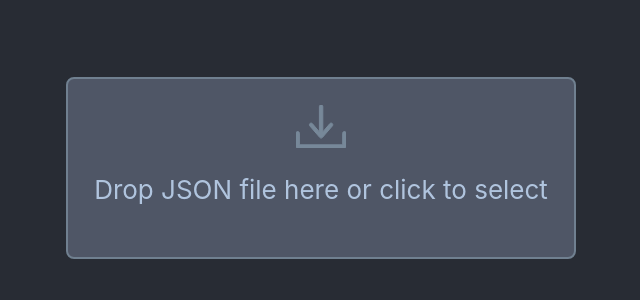
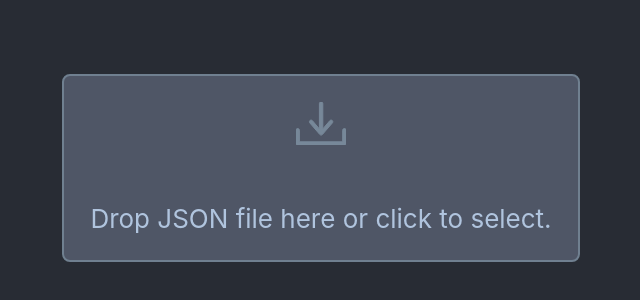
Before and after one commit to anselbrandt/drag-drop-json-chart, a React (Create React App) app: page / in a window 1280 px wide. Shown: the part 232-532 px from the top of the page, without its empty margins (319-959 px from the left). Built offline with nearby package versions, Linux system fonts and the light colour scheme.

Commit message:
Handle non-JSON file error

```diff
--- a/src/App.js
+++ b/src/App.js
@@ -1,18 +1,27 @@
-import React, { useCallback } from 'react';
+import React, { useCallback, useState } from 'react';
 import styles from './App.module.css';
 import Dropzone from './Dropzone';
 
 function App() {
+  const [data, setData] = useState();
+  const [filename, setFilename] = useState();
+  const [fileError, setFileError] = useState(false);
+
   const onDrop = useCallback(acceptedFiles => {
     acceptedFiles.forEach(file => {
-      console.log(file.name);
+      setFilename(file.name);
       const reader = new FileReader();
       reader.onabort = () => console.log('file reading was aborted');
       reader.onerror = () => console.log('file reading has failed');
       reader.onload = () => {
-        // Do whatever you want with the file contents
-        const binaryStr = reader.result;
-        console.log(binaryStr);
+        const fileContents = reader.result;
+        try {
+          setData(JSON.parse(fileContents));
+          setFileError(false);
+        } catch (error) {
+          setFileError(true);
+          setData();
+        }
       };
       reader.readAsText(file);
     });
@@ -20,6 +29,18 @@ function App() {
 
   return (
     <div className={styles.app}>
+      <div>
+        {fileError ? `${filename} does not appear to contain valid JSON` : null}
+      </div>
+      <div>{filename ? `Filename: ${filename}` : null}</div>
+      <div>{data ? `Data points: ${data.length}` : null}</div>
+      <div>
+        {data
+          ? Object.keys(data[0]).map((key, index) => (
+              <div key={index}>{key}</div>
+            ))
+          : null}
+      </div>
       <Dropzone onDrop={onDrop} />
     </div>
   );
--- a/src/App.module.css
+++ b/src/App.module.css
@@ -14,7 +14,7 @@
   display: flex;
   flex-direction: column;
   align-items: center;
-  padding: 1em;
+  padding: 0em;
   border-width: 2px;
   border-radius: 8px;
   border-color: slategray;
@@ -25,11 +25,21 @@
   transition: border 0.25s ease-in-out;
 }
 
+.dropContainerActive {
+  composes: dropContainer;
+  color: tomato;
+}
+
+.dropText {
+  padding: 1em;
+}
+
 .dropIcon {
   width: 50px;
   height: 43px;
   stroke: lightslategrey;
   fill: lightslategrey;
+  padding: 1em;
 }
 
 .dropIconActive {
--- a/src/Dropzone.js
+++ b/src/Dropzone.js
@@ -8,17 +8,19 @@ export default function Dropzone(props) {
   const { getRootProps, getInputProps, isDragActive } = useDropzone({ onDrop });
 
   return (
-    <div className={styles.dropContainer}>
-      <svg className={isDragActive ? styles.dropIconActive : styles.dropIcon}>
-        <path d="M48.4 26.5c-.9 0-1.7.7-1.7 1.7v11.6h-43.3v-11.6c0-.9-.7-1.7-1.7-1.7s-1.7.7-1.7 1.7v13.2c0 .9.7 1.7 1.7 1.7h46.7c.9 0 1.7-.7 1.7-1.7v-13.2c0-1-.7-1.7-1.7-1.7zm-24.5 6.1c.3.3.8.5 1.2.5.4 0 .9-.2 1.2-.5l10-11.6c.7-.7.7-1.7 0-2.4s-1.7-.7-2.4 0l-7.1 8.3v-25.3c0-.9-.7-1.7-1.7-1.7s-1.7.7-1.7 1.7v25.3l-7.1-8.3c-.7-.7-1.7-.7-2.4 0s-.7 1.7 0 2.4l10 11.6z"></path>
-      </svg>
+    <div
+      className={
+        isDragActive ? styles.dropContainerActive : styles.dropContainer
+      }
+    >
       <div {...getRootProps()}>
+        <svg className={isDragActive ? styles.dropIconActive : styles.dropIcon}>
+          <path d="M48.4 26.5c-.9 0-1.7.7-1.7 1.7v11.6h-43.3v-11.6c0-.9-.7-1.7-1.7-1.7s-1.7.7-1.7 1.7v13.2c0 .9.7 1.7 1.7 1.7h46.7c.9 0 1.7-.7 1.7-1.7v-13.2c0-1-.7-1.7-1.7-1.7zm-24.5 6.1c.3.3.8.5 1.2.5.4 0 .9-.2 1.2-.5l10-11.6c.7-.7.7-1.7 0-2.4s-1.7-.7-2.4 0l-7.1 8.3v-25.3c0-.9-.7-1.7-1.7-1.7s-1.7.7-1.7 1.7v25.3l-7.1-8.3c-.7-.7-1.7-.7-2.4 0s-.7 1.7 0 2.4l10 11.6z"></path>
+        </svg>
         <input {...getInputProps()} />
-        {isDragActive ? (
-          <p>Drop the file here ...</p>
-        ) : (
-          <p>Drop JSON file here or click to select</p>
-        )}
+        <div className={styles.dropText}>
+          Drop JSON file here or click to select.
+        </div>
       </div>
     </div>
   );
```
